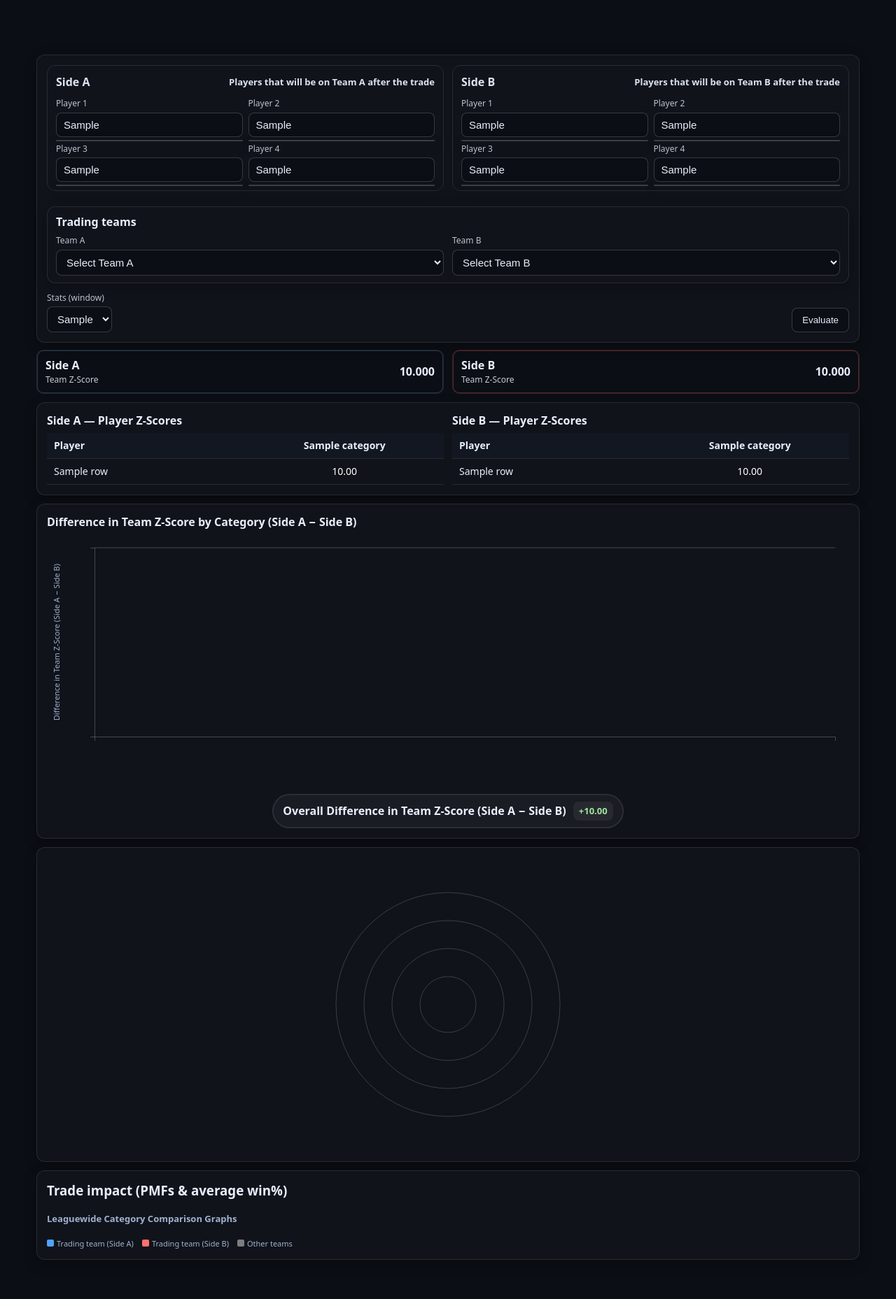
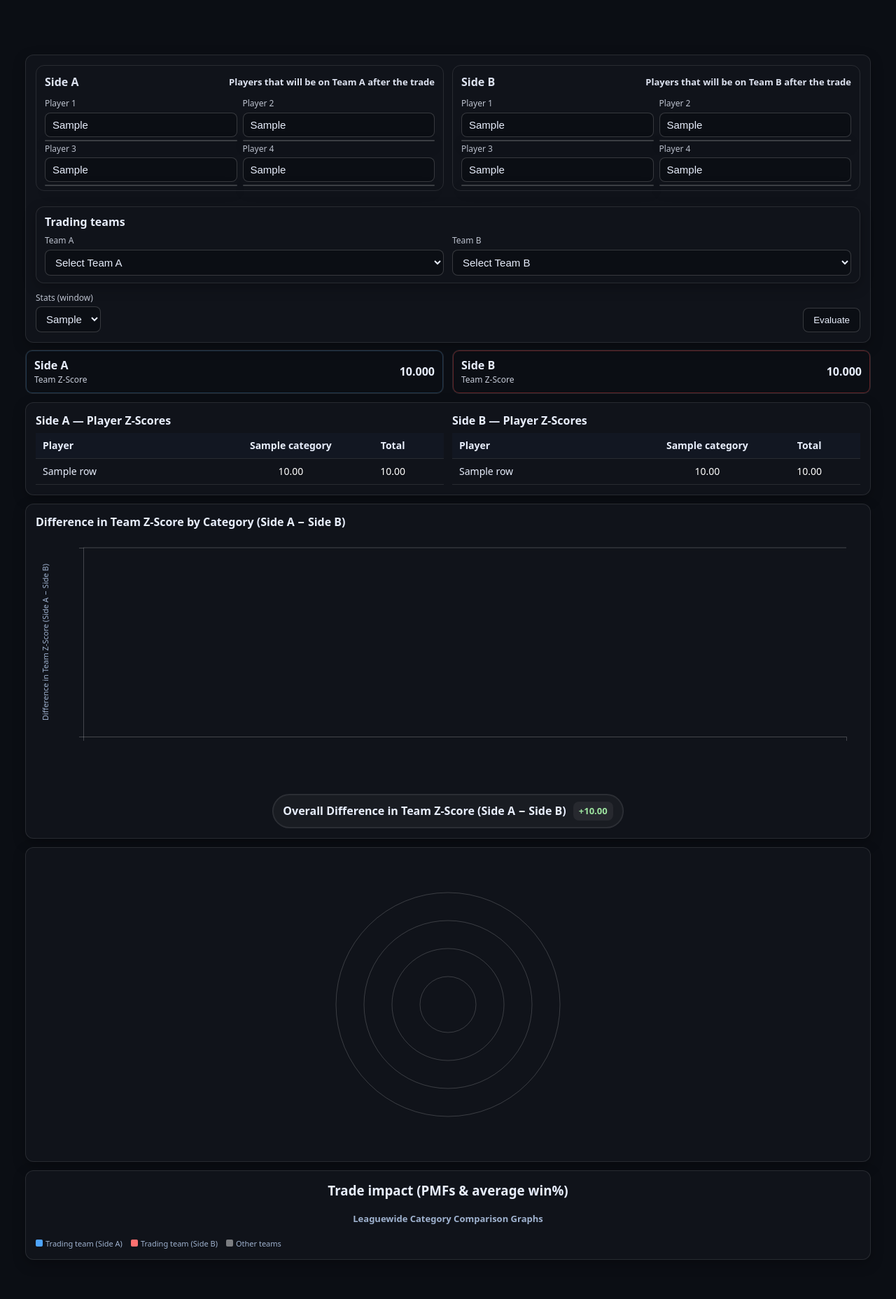
Before and after one commit to ThomasAdriaanse/Fantasy-bball-stats, a Flask app: template templates/trade_value.html in a window 1280 px wide. Shown: the part 56-1913 px from the top of the page at 70% size. Run offline with Flask 3, Linux system fonts and the light colour scheme; the template is opened without the code that fills it: most values are stand-ins (such as "Sample title", 1, 10 or a date in 2020).

Commit message:
better fitting to screen for trade page

```diff
--- a/templates/trade_value.html
+++ b/templates/trade_value.html
@@ -23,7 +23,8 @@
   }
 
   .body-container {
-    max-width: 1200px;
+    max-width: 1400px;
+    /* wider so names + z tables fit better */
     margin: 0 auto;
     padding: 14px 12px 32px;
   }
@@ -314,6 +315,18 @@
     margin-top: 12px;
   }
 
+  .pmf-card h3 {
+    text-align: center;
+  }
+
+  .pmf-subtitle {
+    font-weight: 700;
+    font-size: 13px;
+    margin: 2px 0 6px;
+    color: var(--muted);
+    text-align: center;
+  }
+
   .pmf-summary-table {
     width: 100%;
     border-collapse: collapse;
@@ -327,12 +340,8 @@
     border-bottom: 1px solid var(--border);
     padding: 6px 8px;
     text-align: center;
+    /* all centered now */
     white-space: nowrap;
-  }
-
-  .pmf-summary-table th:first-child,
-  .pmf-summary-table td:first-child {
-    text-align: left;
   }
 
   /* column sizing for summary table */
@@ -363,9 +372,10 @@
     margin-top: 12px;
   }
 
+  /* label between the two charts */
   .pmf-row {
     display: grid;
-    grid-template-columns: 70px 1fr 1fr;
+    grid-template-columns: 1fr auto 1fr;
     gap: 8px;
     align-items: center;
   }
@@ -373,8 +383,9 @@
   .pmf-cat-label {
     font-size: 13px;
     font-weight: 600;
-    text-align: left;
+    text-align: center;
     color: var(--muted);
+    padding: 0 4px;
   }
 
   .pmf-chart-box {
@@ -388,6 +399,7 @@
     font-size: 11px;
     color: var(--muted);
     margin-bottom: 2px;
+    text-align: left;
   }
 
   .pmf-chart {
@@ -621,23 +633,36 @@
 
   <!-- PLAYER TABLES -->
   <div class="card" style="margin-top:12px;">
+    {% set stats_count = categories|length + 1 %} {# categories + Total col #}
+    {% set total_units = 2 + stats_count %}
+    {% set unit = 100 / total_units %}
     <div class="player-tables">
       <div>
         <div style="font-weight:700; margin-bottom:6px;">Side A — Player Z-Scores</div>
         <table>
+          <colgroup>
+            <col style="width: {{ (2*unit)|round(2) }}%;">
+            {% for _ in range(stats_count) %}
+            <col style="width: {{ unit|round(2) }}%;">
+            {% endfor %}
+          </colgroup>
           <thead>
             <tr>
               <th>Player</th>
               {% for c in categories %}<th>{{ c }}</th>{% endfor %}
+              <th>Total</th>
             </tr>
           </thead>
           <tbody>
             {% for row in results.a_players_rows %}
             <tr>
               <td>{{ row.player_name }}</td>
+              {% set ns = namespace(total=0) %}
               {% for cell in row.cells %}
+              {% set ns.total = ns.total + cell.z %}
               <td class="zcell" style="background: {{ cell.bg }};">{{ '%.2f' % cell.z }}</td>
               {% endfor %}
+              <td class="zcell">{{ '%.2f' % ns.total }}</td>
             </tr>
             {% endfor %}
           </tbody>
@@ -647,19 +672,29 @@
       <div>
         <div style="font-weight:700; margin-bottom:6px;">Side B — Player Z-Scores</div>
         <table>
+          <colgroup>
+            <col style="width: {{ (2*unit)|round(2) }}%;">
+            {% for _ in range(stats_count) %}
+            <col style="width: {{ unit|round(2) }}%;">
+            {% endfor %}
+          </colgroup>
           <thead>
             <tr>
               <th>Player</th>
               {% for c in categories %}<th>{{ c }}</th>{% endfor %}
+              <th>Total</th>
             </tr>
           </thead>
           <tbody>
             {% for row in results.b_players_rows %}
             <tr>
               <td>{{ row.player_name }}</td>
+              {% set ns = namespace(total=0) %}
               {% for cell in row.cells %}
+              {% set ns.total = ns.total + cell.z %}
               <td class="zcell" style="background: {{ cell.bg }};">{{ '%.2f' % cell.z }}</td>
               {% endfor %}
+              <td class="zcell">{{ '%.2f' % ns.total }}</td>
             </tr>
             {% endfor %}
           </tbody>
@@ -692,9 +727,7 @@
   <!-- TRADE PMF / WIN% PANEL -->
   <div class="card pmf-card">
     <h3 style="margin-top:0;">Trade impact (PMFs & average win%)</h3>
-    <div style="font-weight:700; font-size:13px; margin:2px 0 6px; color:var(--muted);">
-      Leaguewide Category Comparison Graphs
-    </div>
+    <div class="pmf-subtitle">Leaguewide Category Comparison Graphs</div>
 
     <!-- Summary win% table -->
     <div id="trade-pmf-summary"></div>
@@ -1226,9 +1259,6 @@
 
   function buildRow(cat) {
     const rowDiv = grid.append("div").attr("class", "pmf-row");
-    rowDiv.append("div")
-      .attr("class", "pmf-cat-label")
-      .text(cat);
 
     const beforeBox = rowDiv.append("div").attr("class", "pmf-chart-box");
     beforeBox.append("div")
@@ -1237,6 +1267,10 @@
     const beforeChart = beforeBox.append("div")
       .attr("class", "pmf-chart")
       .attr("id", `pmf-before-${cat.replace('%', 'pct')}`);
+
+    rowDiv.append("div")
+      .attr("class", "pmf-cat-label")
+      .text(cat);
 
     const afterBox = rowDiv.append("div").attr("class", "pmf-chart-box");
     afterBox.append("div")
```
